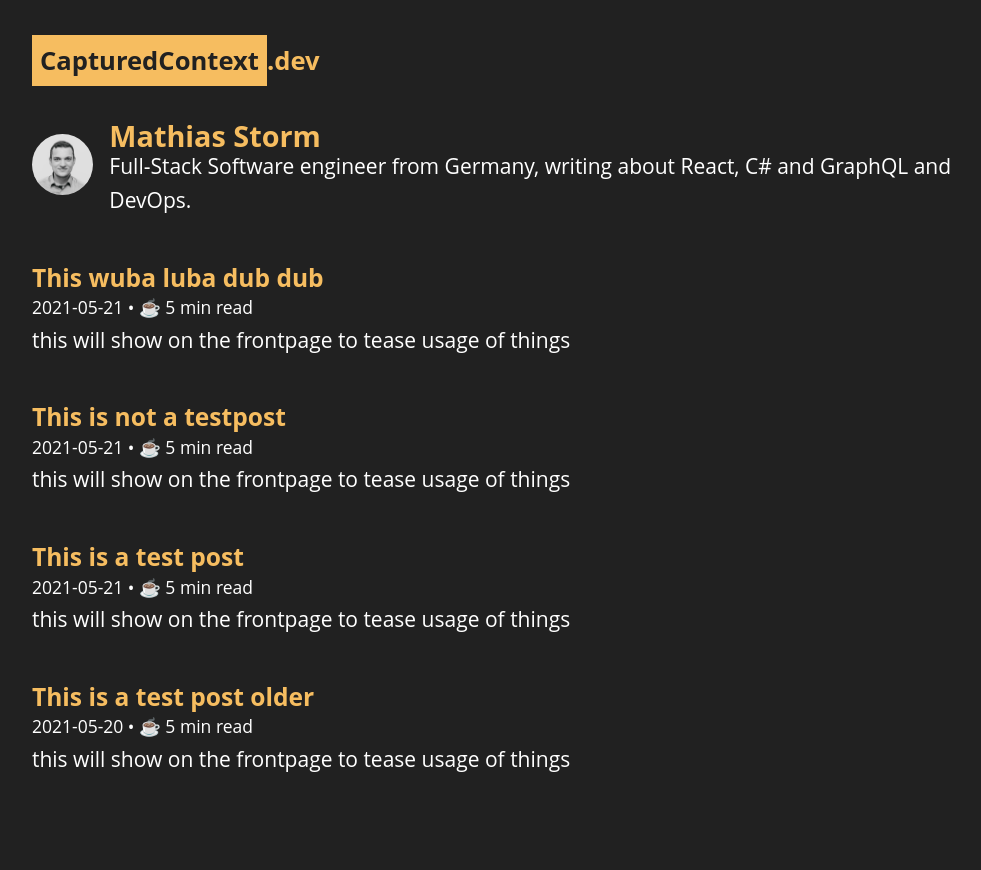
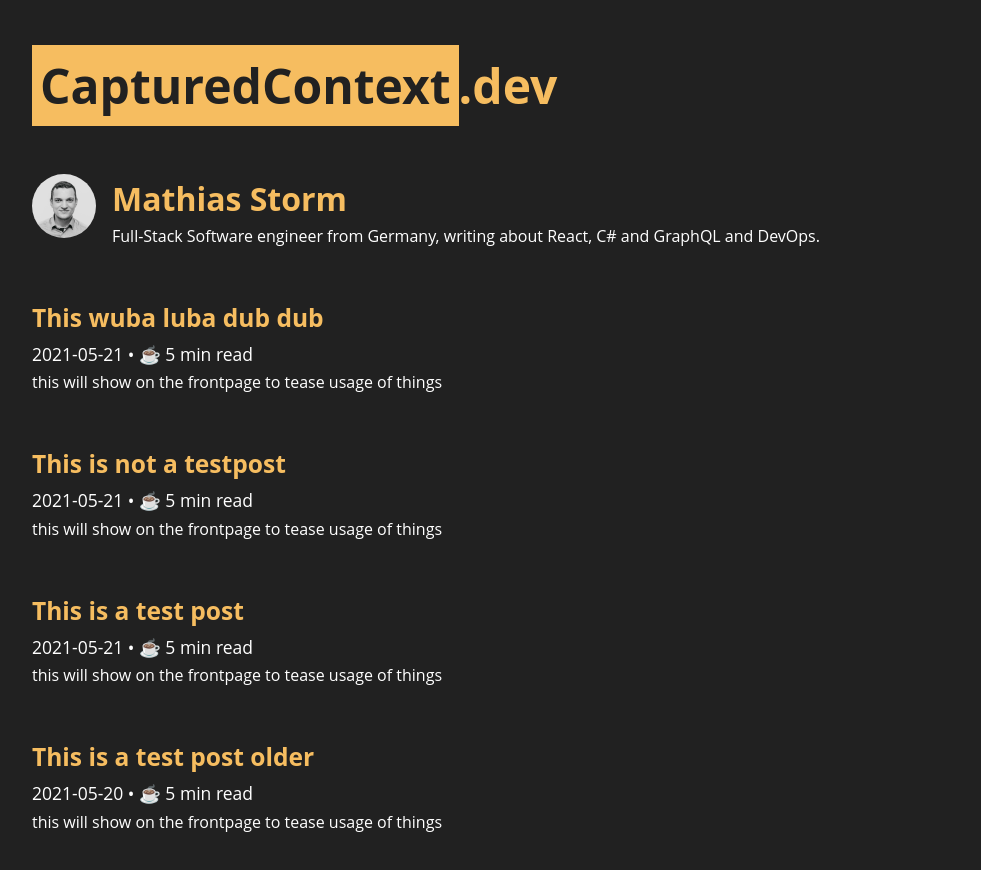
Before and after one commit to mastorm/capturedcontext.dev, a Next.js app: page / in a window 1280 px wide. Shown: the top 870 px of the page, without its empty margins (124-1105 px from the left). Built offline with nearby package versions, Linux system fonts and the light colour scheme.

Commit message:
adjust font sizes and add code highlighting

```diff
--- a/package.json
+++ b/package.json
@@ -9,6 +9,7 @@
   },
   "dependencies": {
     "gray-matter": "^4.0.3",
+    "highlight.js": "^10.7.2",
     "next": "10.2.0",
     "react": "17.0.2",
     "react-dom": "17.0.2",
--- a/styles/globals.css
+++ b/styles/globals.css
@@ -53,15 +53,18 @@ main {
 }
 
 h1 {
-  font-size: 1.6rem;
+  font-size: 3rem;
 }
 h2 {
-  font-size: 1.8rem;
+  font-size: 2rem;
+}
+
+p {
+  font-size: 1rem;
 }
 
 h1,
 h2,
 h3 {
-  line-height: 1;
   color: var(--main-color);
 }
```
Also changed, not shown: pages/[slug].tsx (+21 -1 lines), 1 other file (tests, documents, lock files or other folders).
